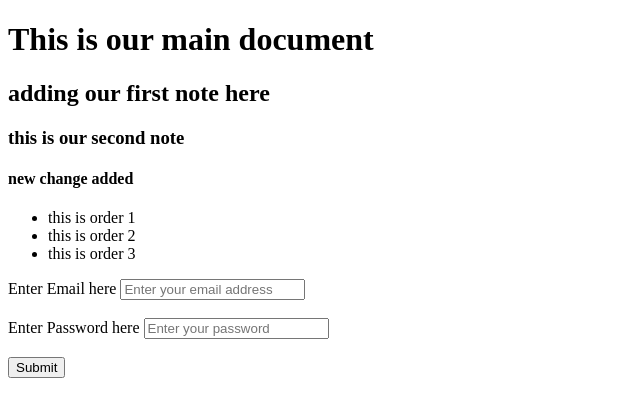
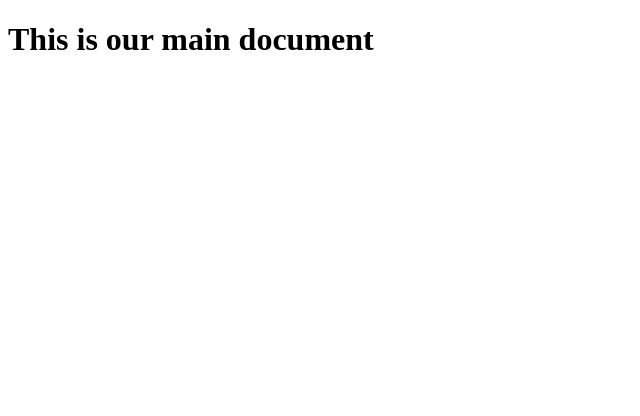
Before and after one commit to singhsunpreet98s/server, a plain HTML site: page index.html in a window 1280 px wide. Shown: the whole page, without its empty margins (0-640 px from the left). Drawn offline with Linux system fonts and the light colour scheme.

Commit message:
Revert "Qa testing done no issue found"

```diff
--- a/index.html
+++ b/index.html
@@ -10,28 +10,6 @@
 
 <body>
    <h1>This is our main document</h1>
-   <h2>adding our first note here</h2>
-   <h3>this is our second note</h3>
-   <h4>new change added</h4>
-
-   <ul>
-      <li>this is order 1</li>
-      <li>this is order 2</li>
-      <li>this is order 3</li>
-   </ul>
-
-   <form>
-      <label>Enter Email here</label>
-      <input type="text" placeholder="Enter your email address" />
-      </br>
-      </br>
-      <label>Enter Password here</label>
-      <input type=" password" placeholder="Enter your password" />
-      </br>
-      </br>
-      <button type="submit">Submit</button>
-   </form>
-
 </body>
 
 </html>
```
